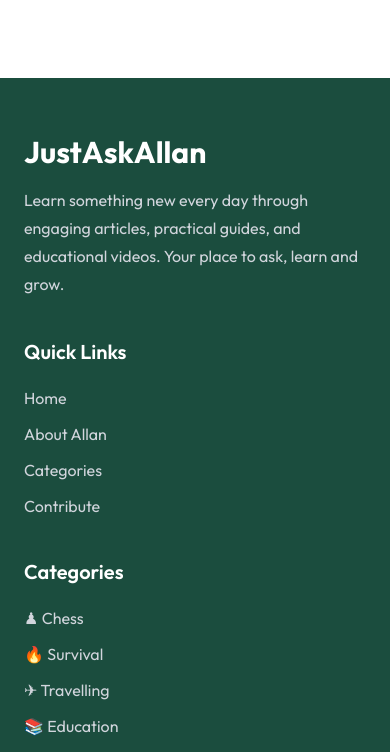
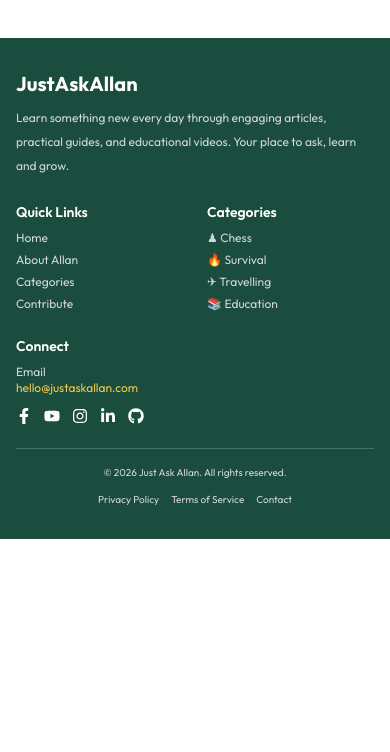
Before and after one commit to Francissha/justaskallan, a React (Vite) app in the folder Allan/: page / in a window 390 px wide. Shown: the part 816-1568 px from the top of the page. After the commit the page ends 1355 px from the top, so only its background shows below. Built offline with nearby package versions, Linux system fonts and the light colour scheme; no server answers.

Commit message:
Refactor Footer component layout and styling

```diff
--- a/Allan/src/components/Footer.jsx
+++ b/Allan/src/components/Footer.jsx
@@ -12,19 +12,19 @@ const Footer = () => {
   const navigate = useNavigate();
 
   return (
-    <footer className="bg-[#1B4D3E] text-white mt-20">
-      <div className="max-w-7xl mx-auto px-6 py-14">
+    <footer className="bg-[#1B4D3E] text-white mt-10 sm:mt-20">
+      <div className="max-w-7xl mx-auto px-4 sm:px-6 py-8 sm:py-14">
 
         {/* Top */}
-        <div className="grid md:grid-cols-4 gap-10">
+        <div className="grid grid-cols-2 sm:grid-cols-2 md:grid-cols-4 gap-6 sm:gap-10">
 
           {/* Brand */}
-          <div>
-            <h2 className="text-3xl font-bold">
+          <div className="col-span-2 md:col-span-1">
+            <h2 className="text-xl sm:text-2xl md:text-3xl font-bold">
               JustAskAllan
             </h2>
 
-            <p className="mt-4 text-gray-300 leading-7">
+            <p className="mt-2 sm:mt-4 text-xs sm:text-base text-gray-300 leading-6 sm:leading-7">
               Learn something new every day through engaging
               articles, practical guides, and educational videos.
               Your place to ask, learn and grow.
@@ -33,11 +33,11 @@ const Footer = () => {
 
           {/* Quick Links */}
           <div>
-            <h3 className="text-xl font-semibold mb-5">
+            <h3 className="text-sm sm:text-lg md:text-xl font-semibold mb-2 sm:mb-5">
               Quick Links
             </h3>
 
-            <ul className="space-y-3 text-gray-300">
+            <ul className="space-y-1.5 sm:space-y-3 text-xs sm:text-base text-gray-300">
               <li
                 onClick={() => navigate("/")}
                 className="cursor-pointer hover:text-[#F2C94C]"
@@ -70,11 +70,11 @@ const Footer = () => {
 
           {/* Categories */}
           <div>
-            <h3 className="text-xl font-semibold mb-5">
+            <h3 className="text-sm sm:text-lg md:text-xl font-semibold mb-2 sm:mb-5">
               Categories
             </h3>
 
-            <ul className="space-y-3 text-gray-300">
+            <ul className="space-y-1.5 sm:space-y-3 text-xs sm:text-base text-gray-300">
               <li>♟ Chess</li>
               <li>🔥 Survival</li>
               <li>✈ Travelling</li>
@@ -83,39 +83,39 @@ const Footer = () => {
           </div>
 
           {/* Contact */}
-          <div>
-            <h3 className="text-xl font-semibold mb-5">
+          <div className="col-span-2 md:col-span-1">
+            <h3 className="text-sm sm:text-lg md:text-xl font-semibold mb-2 sm:mb-5">
               Connect
             </h3>
 
-            <p className="text-gray-300">
+            <p className="text-xs sm:text-base text-gray-300">
               Email
             </p>
 
-            <p className="text-[#F2C94C]">
+            <p className="text-xs sm:text-base text-[#F2C94C] break-all">
               hello@justaskallan.com
             </p>
 
-            <div className="flex gap-4 mt-6">
+            <div className="flex gap-3 sm:gap-4 mt-3 sm:mt-6">
 
               <a href="#">
-                <FaFacebookF className="text-2xl hover:text-[#F2C94C] transition" />
+                <FaFacebookF className="text-base sm:text-2xl hover:text-[#F2C94C] transition" />
               </a>
 
               <a href="#">
-                <FaYoutube className="text-2xl hover:text-[#F2C94C] transition" />
+                <FaYoutube className="text-base sm:text-2xl hover:text-[#F2C94C] transition" />
               </a>
 
               <a href="#">
-                <FaInstagram className="text-2xl hover:text-[#F2C94C] transition" />
+                <FaInstagram className="text-base sm:text-2xl hover:text-[#F2C94C] transition" />
               </a>
 
               <a href="#">
-                <FaLinkedinIn className="text-2xl hover:text-[#F2C94C] transition" />
+                <FaLinkedinIn className="text-base sm:text-2xl hover:text-[#F2C94C] transition" />
               </a>
 
               <a href="#">
-                <FaGithub className="text-2xl hover:text-[#F2C94C] transition" />
+                <FaGithub className="text-base sm:text-2xl hover:text-[#F2C94C] transition" />
               </a>
 
             </div>
@@ -126,13 +126,13 @@ const Footer = () => {
 
         {/* Divider */}
 
-        <div className="border-t border-white/20 mt-12 pt-6 flex flex-col md:flex-row justify-between items-center">
+        <div className="border-t border-white/20 mt-6 sm:mt-12 pt-4 sm:pt-6 flex flex-col md:flex-row justify-between items-center gap-3 md:gap-0">
 
-          <p className="text-gray-300 text-sm">
+          <p className="text-gray-300 text-[10px] sm:text-sm text-center md:text-left">
             © {new Date().getFullYear()} Just Ask Allan. All rights reserved.
           </p>
 
-          <div className="flex gap-6 text-sm text-gray-300 mt-4 md:mt-0">
+          <div className="flex flex-wrap justify-center gap-3 sm:gap-6 text-[10px] sm:text-sm text-gray-300">
 
             <span className="cursor-pointer hover:text-[#F2C94C]">
               Privacy Policy
```
